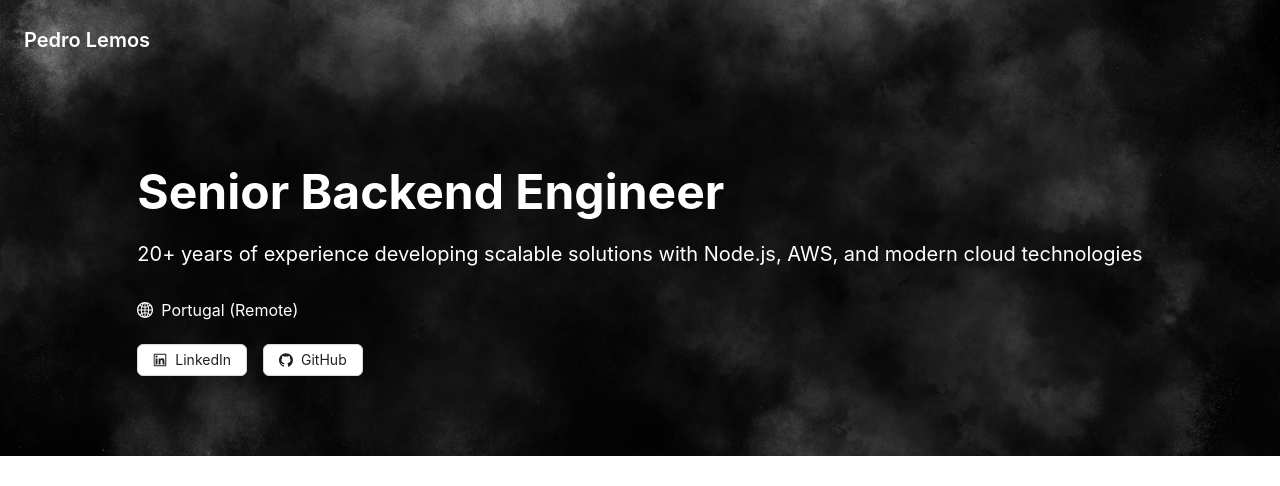
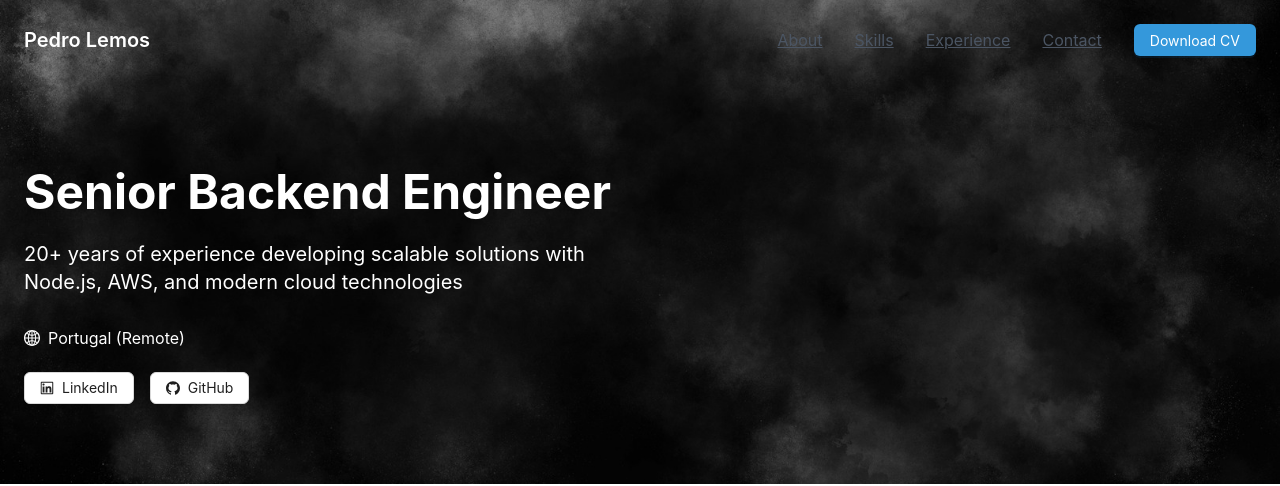
Before and after one commit to pedro9bee/me, a React (Create React App) app: page / in a window 1280 px wide. Shown: the top 486 px of the page. Built offline with nearby package versions, Linux system fonts and the light colour scheme.

Commit message:
fix responsability

```diff
--- a/src/components/Header/Header.tsx
+++ b/src/components/Header/Header.tsx
@@ -1,5 +1,6 @@
-import React from 'react';
+import React, { useState } from 'react';
 import { Button } from 'antd';
+import { MenuOutlined, CloseOutlined } from '@ant-design/icons';
 
 interface HeaderProps {
   isScrolled: boolean;
@@ -7,10 +8,22 @@ interface HeaderProps {
 }
 
 const Header: React.FC<HeaderProps> = ({ isScrolled, activeSection }) => {
+  const [isMobileMenuOpen, setIsMobileMenuOpen] = useState(false);
+
   return (
     <header className={`fixed w-full z-50 transition-all duration-300 ${isScrolled ? 'bg-white/90 shadow-md' : 'bg-transparent'}`}>
       <div className="max-w-7xl mx-auto px-6 h-20 flex items-center justify-between">
         <div className={`font-semibold text-xl ${isScrolled ? 'text-gray-800' : 'text-white'}`}>Pedro Lemos</div>
+
+        {/* Mobile menu button */}
+        <button
+          className="md:hidden text-gray-600 hover:text-blue-600"
+          onClick={() => setIsMobileMenuOpen(!isMobileMenuOpen)}
+        >
+          {isMobileMenuOpen ? <CloseOutlined className="text-2xl" /> : <MenuOutlined className="text-2xl" />}
+        </button>
+
+        {/* Desktop navigation */}
         <nav className="hidden md:flex items-center space-x-8">
           <a
             href="#about"
@@ -40,6 +53,45 @@ const Header: React.FC<HeaderProps> = ({ isScrolled, activeSection }) => {
             Download CV
           </Button>
         </nav>
+
+        {/* Mobile navigation */}
+        {isMobileMenuOpen && (
+          <nav className="absolute top-20 left-0 right-0 bg-white shadow-lg md:hidden">
+            <div className="px-6 py-4 space-y-4">
+              <a
+                href="#about"
+                className={`block ${activeSection === 'about' ? 'text-blue-600' : 'text-gray-600'} hover:text-blue-600 cursor-pointer`}
+                onClick={() => setIsMobileMenuOpen(false)}
+              >
+                About
+              </a>
+              <a
+                href="#skills"
+                className={`block ${activeSection === 'skills' ? 'text-blue-600' : 'text-gray-600'} hover:text-blue-600 cursor-pointer`}
+                onClick={() => setIsMobileMenuOpen(false)}
+              >
+                Skills
+              </a>
+              <a
+                href="#experience"
+                className={`block ${activeSection === 'experience' ? 'text-blue-600' : 'text-gray-600'} hover:text-blue-600 cursor-pointer`}
+                onClick={() => setIsMobileMenuOpen(false)}
+              >
+                Experience
+              </a>
+              <a
+                href="#contact"
+                className={`block ${activeSection === 'contact' ? 'text-blue-600' : 'text-gray-600'} hover:text-blue-600 cursor-pointer`}
+                onClick={() => setIsMobileMenuOpen(false)}
+              >
+                Contact
+              </a>
+              <Button type="primary" className="w-full !rounded-button bg-blue-600 text-white hover:bg-blue-700">
+                Download CV
+              </Button>
+            </div>
+          </nav>
+        )}
       </div>
     </header>
   );
--- a/tailwind.config.js
+++ b/tailwind.config.js
@@ -27,8 +27,5 @@ module.exports = {
   },
   experimental: {
     relaxedWhitespace: true,
-  },
-  // Desabilitar uso de "!" em classes (se você não precisar delas)
-  separator: '_', // Muda o separador padrão ":" para "_" (opcional)
-  important: '#root', // Define um seletor importante em vez de usar !important
+  }
 }
```
Also changed, not shown: 1 other file (tests, documents, lock files or other folders).
